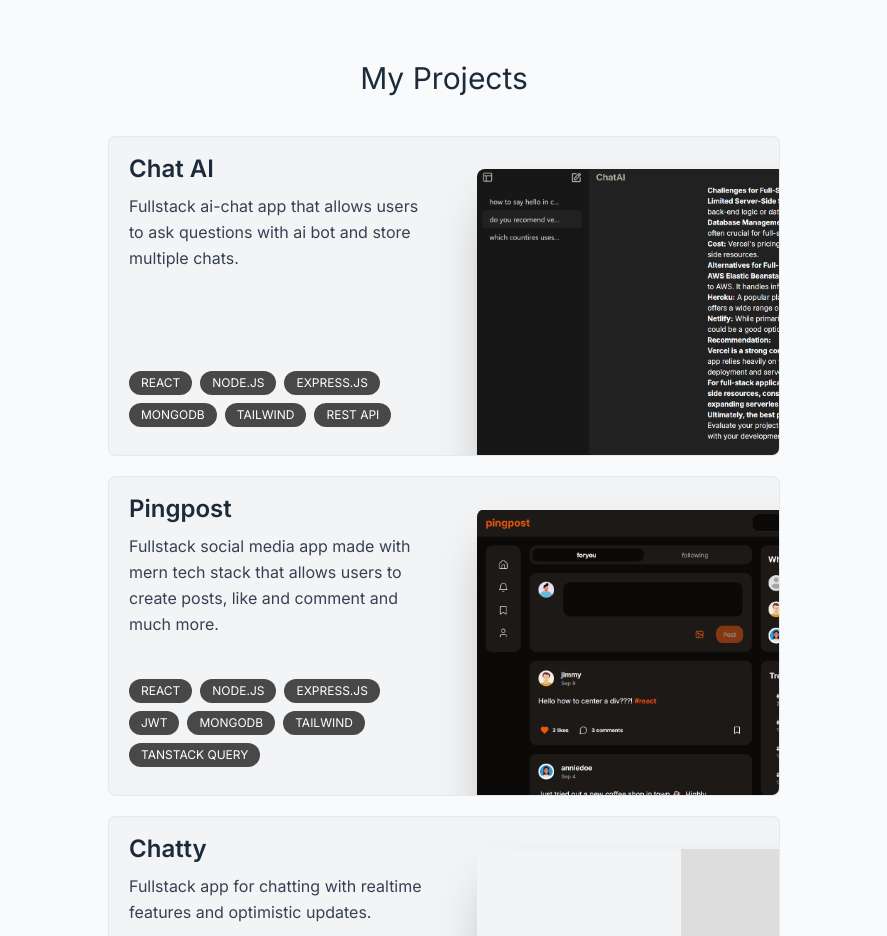
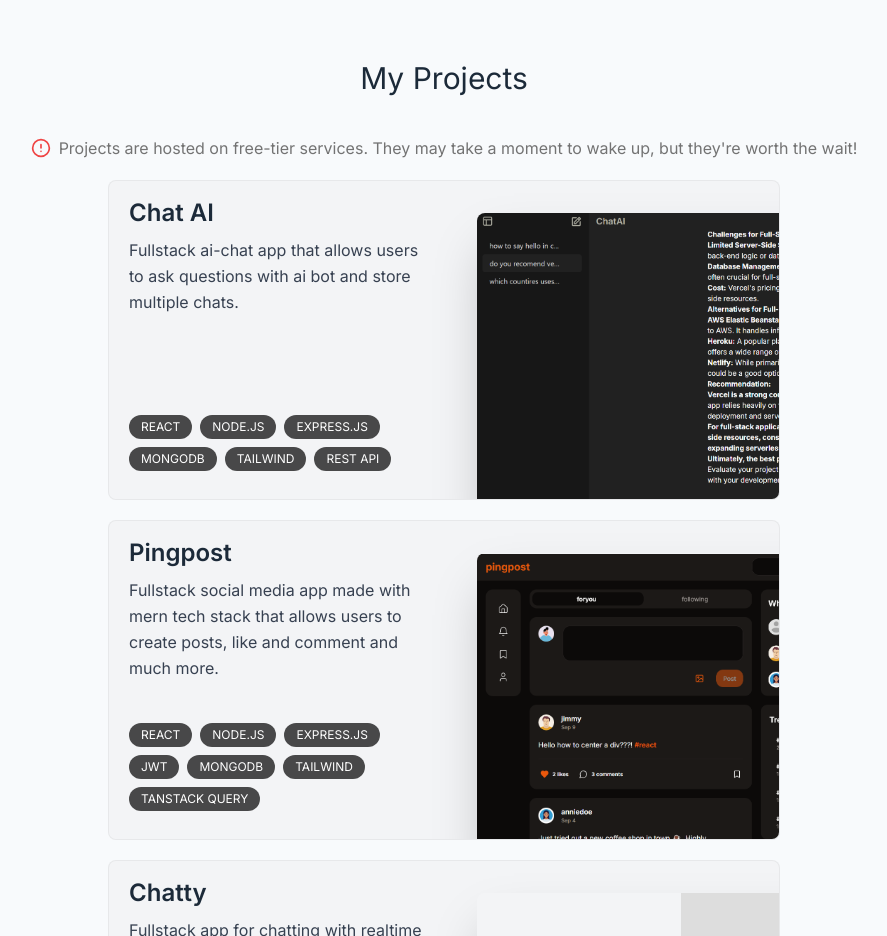
Before and after one commit to poteznyszymon/portfolio, a Next.js app: page / in a window 1280 px wide. Shown: the part 1120-2056 px from the top of the page, without its empty margins (196-1083 px from the left). Built offline with nearby package versions, Linux system fonts and the light colour scheme.

Commit message:
update project link for Chat AI; upgrade dependencies and enhance TypeScript configuration; add alert for project loading status

```diff
--- a/components/Projects.tsx
+++ b/components/Projects.tsx
@@ -5,6 +5,7 @@ import { projectsData } from "@/lib/data";
 import { motion } from "framer-motion";
 import Project from "./Project";
 import React from "react";
+import { CircleAlert } from "lucide-react";
 
 import { useSectionInView } from "@/lib/hooks";
 
@@ -26,6 +27,19 @@ const Projects = () => {
       >
         My Projects
       </motion.h1>
+      <motion.div
+        variants={fadeInAnimationsVariants}
+        initial="initial"
+        whileInView="animate"
+        viewport={{ once: true }}
+        className="flex items-center gap-2 justify-center"
+      >
+        <CircleAlert className="size-5 text-red-500" />
+        <p className="text-muted-foreground">
+          Projects are hosted on free-tier services. They may take a moment to
+          wake up, but they're worth the wait!
+        </p>
+      </motion.div>
       {projectsData.map((project, index) => (
         <React.Fragment key={index}>
           <Project {...project} />
--- a/lib/data.ts
+++ b/lib/data.ts
@@ -23,7 +23,7 @@ export const links = [
 
 export const projectsData = [
   {
-    link: "https://fullstack-chatgpt-clone.onrender.com/",
+    link: "https://fullstack-chatgpt-clone.onrender.com",
     title: "Chat AI",
     description:
       "Fullstack ai-chat app that allows users to ask questions with ai bot and store multiple chats.",
--- a/package.json
+++ b/package.json
@@ -14,9 +14,9 @@
     "framer-motion": "^11.3.29",
     "hamburger-react": "^2.5.1",
     "lucide-react": "^0.429.0",
-    "next": "14.2.5",
-    "react": "^18",
-    "react-dom": "^18",
+    "next": "^15.1.7",
+    "react": "^19.0.0",
+    "react-dom": "^19.0.0",
     "react-icons": "^5.3.0",
     "react-intersection-observer": "^9.13.0",
     "react-use-measure": "^2.1.1",
```
Also changed, not shown: tsconfig.json (+20 -5 lines), 1 other file (tests, documents, lock files or other folders).
